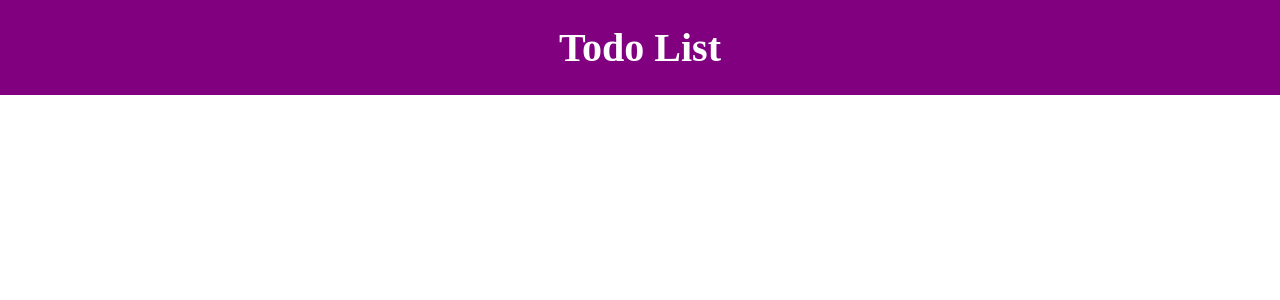
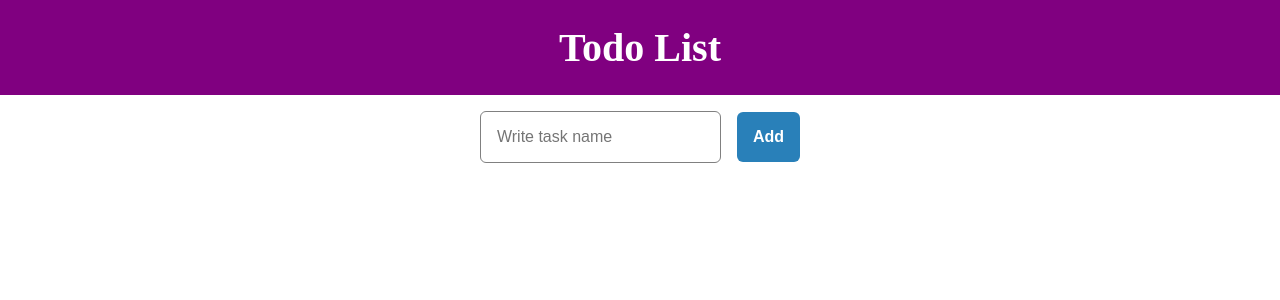
Before and after one commit to minhajul-karim/todolist-angular, an Angular app: page / in a window 1280 px wide. Shown: the top 300 px of the page. Built offline with nearby package versions, Linux system fonts and the light colour scheme.

Commit message:
Add form to add task and generated todo service

```diff
--- /dev/null
+++ b/src/app/add-task-form/add-task-form.component.css
@@ -0,0 +1,22 @@
+.add-form {
+    display: flex;
+    justify-content: center;
+    align-items: center;
+    margin: 1em 0;
+}
+
+.task-field,
+.task-btn {
+    padding: 1em;
+    font-size: 1rem;
+    border: 1px solid gray;
+    border-radius: 6px;
+}
+
+.task-btn {
+    margin-left: 1em;
+    background-color: #2980b9;
+    color: #fff;
+    font-weight: bold;
+    border: 0;
+}
--- /dev/null
+++ b/src/app/add-task-form/add-task-form.component.html
@@ -0,0 +1,4 @@
+<form [formGroup]="addTaskForm" class="add-form">
+  <input type="text" placeholder="Write task name" class="task-field" formControlName="task" />
+  <button class="task-btn">Add</button>
+</form>
--- /dev/null
+++ b/src/app/add-task-form/add-task-form.component.ts
@@ -0,0 +1,18 @@
+import { Component, OnInit } from '@angular/core';
+import { FormBuilder } from '@angular/forms';
+
+@Component({
+  selector: 'app-add-task-form',
+  templateUrl: './add-task-form.component.html',
+  styleUrls: ['./add-task-form.component.css'],
+})
+export class AddTaskFormComponent implements OnInit {
+
+  constructor(private formBuilder: FormBuilder) {}
+
+  addTaskForm = this.formBuilder.group({
+    task: ''
+  })
+
+  ngOnInit(): void {}
+}
--- a/src/app/app.component.html
+++ b/src/app/app.component.html
@@ -1 +1,2 @@
 <app-header></app-header>
+<app-add-task-form></app-add-task-form>
```
Also changed, not shown: src/app/app.module.ts (+7 -11 lines), src/app/todo.service.ts (added, +24 -0 lines), 2 other files (tests, documents, lock files or other folders).
